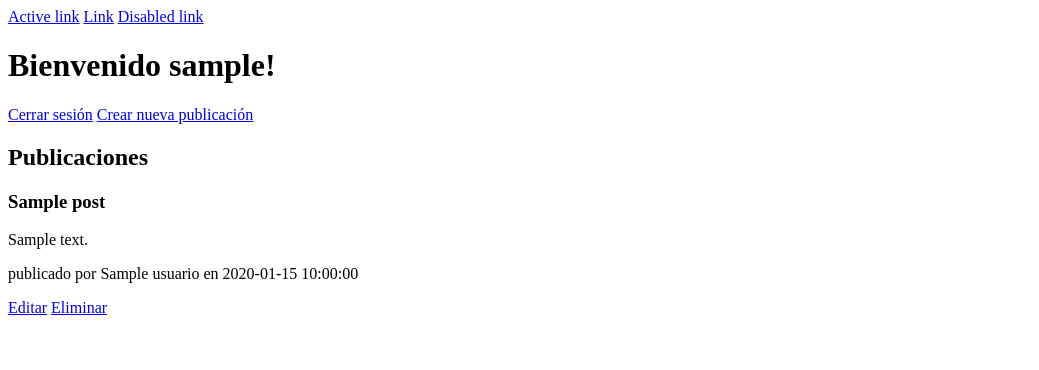
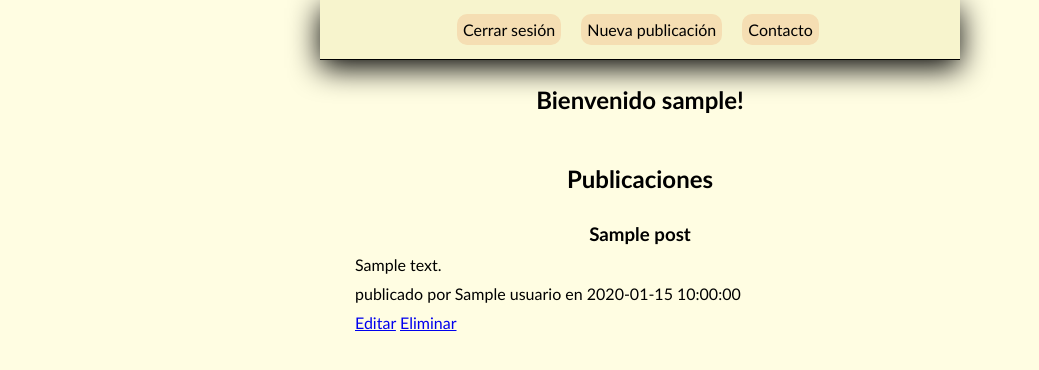
Before and after one commit to Gabriel01100/blog, a PHP site: template view/dashboard.php in a window 1280 px wide. Shown: the top 370 px of the page, without its empty margins (0-1039 px from the left). Run offline with PHP 8.4, Linux system fonts and the light colour scheme; the visitor is signed in with stand-in values (Sample User, id 1); tables that the repository leaves empty or names only in its code hold one stand-in row (values such as "Sample post"); the template is opened without the code that fills it: most values are stand-ins (such as "Sample title", 1, 10 or a date in 2020).

Commit message:
nuevos css

```diff
--- /dev/null
+++ b/config.txt
@@ -0,0 +1,5 @@
+body color #fffde2
+
+header color #f7f4cd
+
+etiqueta a color wheat
--- /dev/null
+++ b/css/dash.css
@@ -0,0 +1,75 @@
+*{
+    padding: 0;
+    margin: 0;
+    font-family:  'Gill Sans', 'Gill Sans MT', Calibri, 'Trebuchet MS', sans-serif
+}
+body{
+    background: #fffde2;
+}
+/* HEADER */
+/* .container-all{
+    width: 50%;
+    margin: 0 auto;
+}
+
+header{
+    display: flex;
+    justify-content: center;
+    padding: 20px;
+    border-bottom: solid 1px #000;
+    box-shadow: 0 8px 30px #000;
+    background: #f7f4cd;
+}
+
+.nav-header a{
+    text-decoration: none;
+    color: #000;
+    margin: 8px;
+    padding: 6px;
+    border-radius: 10px;
+    background: wheat;
+    transition: .5s;
+}
+
+.nav-header a:hover{
+    padding: 10px;
+} */
+
+/* BODY */
+
+.body{
+    padding: 25px;
+}
+
+.welcome{
+    display: flex;
+}
+
+.welcome  h1,h2{
+    margin: 0 auto;
+}
+
+.post h2{
+    margin: 0 auto;
+}
+
+.container-post{
+    padding: 10px;
+}
+
+.container-post h3{
+    margin-bottom: 10px;
+}
+.container-post p{
+    margin-bottom: 10px;
+}
+
+/* **********POST********** */
+.container-post{
+    margin-top: 20px;
+}
+/* titulo */
+
+.container-post h3{
+    text-align: center;
+}
--- /dev/null
+++ b/css/header.css
@@ -0,0 +1,43 @@
+*{
+    padding: 0;
+    margin: 0;
+    font-family:  'Gill Sans', 'Gill Sans MT', Calibri, 'Trebuchet MS', sans-serif
+}
+body{
+    background: #fffde2;
+}
+.container-all{
+    width: 50%;
+    margin: 0 auto;
+}
+
+.msg-registro{
+    display: flex;
+    justify-content: center;
+    margin-top: 20px;
+}
+
+header{
+    display: flex;
+    justify-content: center;
+    /* margin-top: 20px; */
+    padding: 20px;
+    border-bottom: solid 1px #000;
+    box-shadow: 0 8px 30px #000;
+    background: #f7f4cd;
+
+}
+
+.nav-header a:hover{
+    padding: 10px;
+}
+
+.nav-header a{
+    padding: 6px;
+    margin: 8px;
+    color: #000;
+    text-decoration: none;
+    background: wheat;
+    border-radius: 10px;
+    transition: .5s;
+}
--- a/view/dashboard.php
+++ b/view/dashboard.php
@@ -1,16 +1,18 @@
 <?php
 require "../controller/dashboard.php";
+require "header.php";
 
 ?>
 
 
+<section class="body welcome">
     <h1>Bienvenido <?php echo $_SESSION['nombre_usuario'];?>!</h1>
-<a href="../controller/logout.php">Cerrar sesión</a>
-<a href="create_post.php">Crear nueva publicación</a>
-<h2>Publicaciones</h2>
+</section>
 
+<section class="body post">
+    <div class="welcome"><h2>Publicaciones</h2></div>
     <?php foreach($posts as $post): ?>
-    <div>
+        <div class="container-post">
             <h3><?php echo htmlspecialchars($post['titulo']) ; ?></h3>
             <p><?php echo htmlspecialchars($post['contenido']); ?></p>
             <p><?php echo 'publicado por '. htmlspecialchars($post['nombre_usuario']) . ' en '. htmlspecialchars($post['fecha']); ?></p>
@@ -19,3 +21,6 @@ require "../controller/dashboard.php";
         </div>
 
     <?php endforeach; ?>
+</section>
+
+<?php require 'footer.php' ?>
--- a/view/edit.php
+++ b/view/edit.php
@@ -1,5 +1,6 @@
 <?php
 require '../controller/edit.php';
+require 'header.php';
 ?>
 
 
--- a/view/footer.php
+++ b/view/footer.php
@@ -1,2 +1,8 @@
+
+
+
+
+    </div>
+
 </body>
 </html>
--- a/view/header.php
+++ b/view/header.php
@@ -1,17 +1,20 @@
 <!DOCTYPE html>
-<html lang="en">
+<html lang="es">
 <head>
     <meta charset="UTF-8">
     <meta name="viewport" content="width=device-width, initial-scale=1.0">
-    <title>Document</title>
+    <title>Blog</title>
+    <link rel="stylesheet" href="../css/header.css">
+    <link rel="stylesheet" href="../css/dash.css">
+    <link rel="stylesheet" href="../css/create_post.css">
 </head>
 <body>
-    <nav
-        class="nav justify-content-center  "
-    >
-        <a class="nav-link active" href="#" aria-current="page"
-            >Active link</a
-        >
-        <a class="nav-link" href="#">Link</a>
-        <a class="nav-link disabled" href="#">Disabled link</a>
-    </nav>
+    <div class="container-all">
+        <header >
+            <nav class="nav-header">
+                <a href="../controller/logout.php">Cerrar sesión</a>
+                <a href="create_post.php">Nueva publicación</a>
+                <a href="#">Contacto</a>
+                <img src="" alt="">
+            </nav>
+        </header>
--- a/view/register.php
+++ b/view/register.php
@@ -1,6 +1,6 @@
 <?php
     require '../controller/register.php';
-
+    require 'header.php';
 ?>
 
 
```
Also changed, not shown: css/create_post.css (added, +36 -0 lines), css/login.css (added, +77 -0 lines), view/create_post.php (+6 -3 lines), view/login.php (+28 -5 lines). Lines whose indentation alone changed are shown as unchanged.
